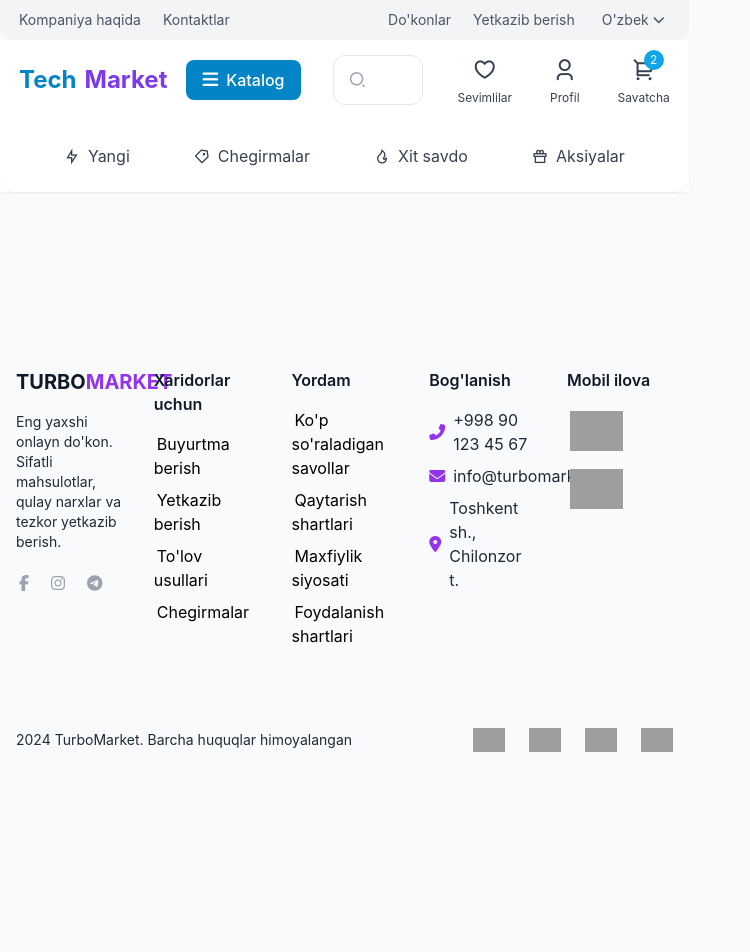
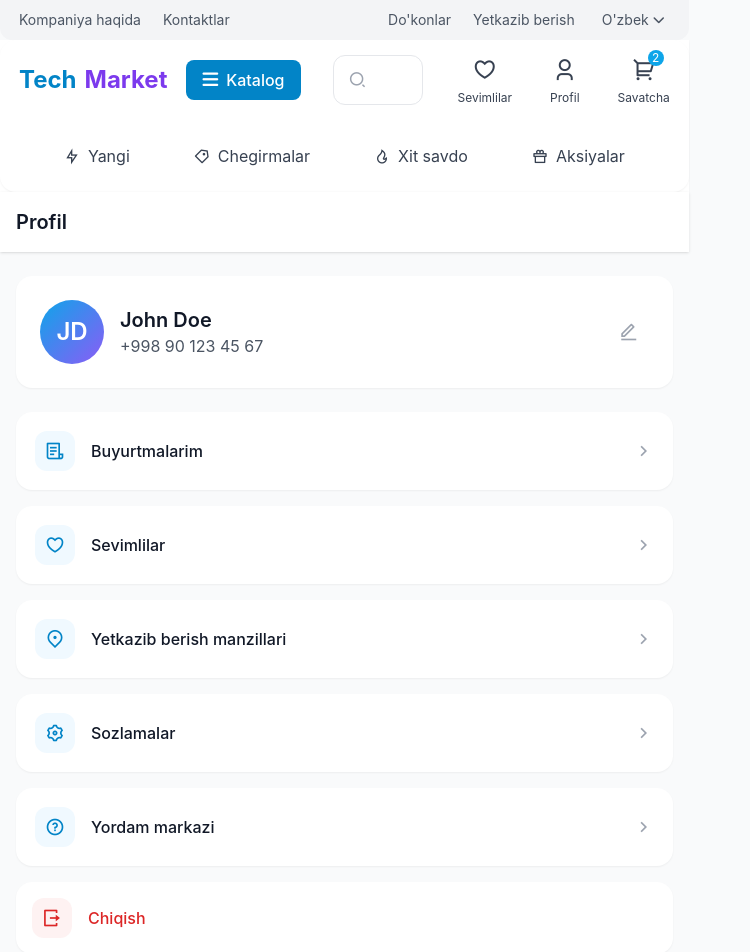
Before and after one commit to bahriddindeveloper96/techmarket, a Vue app: page /profile in a window 1280 px wide. Shown: the top 952 px of the page, without its empty margins (0-750 px from the left). Before the commit the page ends 800 px from the top, so only its background shows below. Built offline with nearby package versions, Linux system fonts and the light colour scheme; grey boxes are pictures that could not be loaded.

Commit message:
(bottom bar update)

```diff
--- a/src/components/Navbar.vue
+++ b/src/components/Navbar.vue
@@ -52,17 +52,17 @@
               <i class="ri-heart-3-line text-2xl"></i>
               <span class="text-xs mt-1">{{ $t('nav.favorites') }}</span>
             </a>
-            <a href="#" class="flex flex-col items-center text-gray-700 hover:text-primary-600 transition-colors">
+            <router-link to="/profile" class="flex flex-col items-center text-gray-700 hover:text-primary-600 transition-colors">
               <i class="ri-user-3-line text-2xl"></i>
               <span class="text-xs mt-1">{{ $t('nav.profile') }}</span>
-            </a>
-            <a href="#" class="flex flex-col items-center text-gray-700 hover:text-primary-600 transition-colors">
+            </router-link>
+            <router-link to="/cart" class="flex flex-col items-center text-gray-700 hover:text-primary-600 transition-colors">
               <div class="relative">
                 <i class="ri-shopping-cart-2-line text-2xl"></i>
-                <span class="absolute -top-1 -right-2 bg-primary-500 text-white text-xs w-5 h-5 flex items-center justify-center rounded-full">2</span>
+                <span class="absolute -top-1 -right-2 bg-primary-500 text-white text-xs w-4 h-4 rounded-full flex items-center justify-center">2</span>
               </div>
               <span class="text-xs mt-1">{{ $t('nav.cart') }}</span>
-            </a>
+            </router-link>
           </div>
         </div>
 
@@ -131,13 +131,13 @@
     <div class="fixed bottom-0 left-0 right-0 md:hidden z-50">
       <div class="bg-white shadow-t-lg border-t border-gray-200 rounded-t-xl">
         <div class="grid grid-cols-5 h-16">
-          <a href="#" class="group relative flex flex-col items-center justify-center py-2">
+          <router-link to="/" class="group relative flex flex-col items-center justify-center py-2">
             <div class="absolute -top-5 left-1/2 -translate-x-1/2 w-10 h-10 bg-gradient-to-br from-primary-500 to-accent-500 rounded-xl flex items-center justify-center shadow-md transform transition-all duration-300 scale-0 opacity-0 group-hover:scale-100 group-hover:opacity-100">
               <i class="ri-store-2-line text-white text-lg"></i>
             </div>
             <i class="ri-store-2-line text-2xl mb-1 text-gray-600 group-hover:text-primary-600 transition-colors duration-300"></i>
             <span class="text-xs font-medium text-gray-600 group-hover:text-primary-600 transition-colors duration-300">{{ $t('nav.home') }}</span>
-          </a>
+          </router-link>
           <a href="#" class="group relative flex flex-col items-center justify-center py-2">
             <div class="absolute -top-5 left-1/2 -translate-x-1/2 w-10 h-10 bg-gradient-to-br from-primary-500 to-accent-500 rounded-xl flex items-center justify-center shadow-md transform transition-all duration-300 scale-0 opacity-0 group-hover:scale-100 group-hover:opacity-100">
               <i class="ri-apps-2-line text-white text-lg"></i>
@@ -152,20 +152,26 @@
             <i class="ri-heart-3-line text-2xl mb-1 text-gray-600 group-hover:text-primary-600 transition-colors duration-300"></i>
             <span class="text-xs font-medium text-gray-600 group-hover:text-primary-600 transition-colors duration-300">{{ $t('nav.favorites') }}</span>
           </a>
-          <a href="#" class="group relative flex flex-col items-center justify-center py-2">
+          <router-link to="/cart" class="group relative flex flex-col items-center justify-center py-2">
             <div class="absolute -top-5 left-1/2 -translate-x-1/2 w-10 h-10 bg-gradient-to-br from-primary-500 to-accent-500 rounded-xl flex items-center justify-center shadow-md transform transition-all duration-300 scale-0 opacity-0 group-hover:scale-100 group-hover:opacity-100">
               <i class="ri-shopping-cart-2-line text-white text-lg"></i>
             </div>
-            <i class="ri-shopping-cart-2-line text-2xl mb-1 text-gray-600 group-hover:text-primary-600 transition-colors duration-300"></i>
+            <div class="relative">
+              <i class="ri-shopping-cart-2-line text-2xl mb-1 text-gray-600 group-hover:text-primary-600 transition-colors duration-300"></i>
+              <span class="absolute -top-1 -right-2 bg-primary-500 text-white text-xs w-4 h-4 rounded-full flex items-center justify-center">2</span>
+            </div>
             <span class="text-xs font-medium text-gray-600 group-hover:text-primary-600 transition-colors duration-300">{{ $t('nav.cart') }}</span>
-          </a>
-          <a href="#" class="group relative flex flex-col items-center justify-center py-2">
+          </router-link>
+          <router-link
+            to="/profile"
+            class="group relative flex flex-col items-center justify-center py-2"
+          >
             <div class="absolute -top-5 left-1/2 -translate-x-1/2 w-10 h-10 bg-gradient-to-br from-primary-500 to-accent-500 rounded-xl flex items-center justify-center shadow-md transform transition-all duration-300 scale-0 opacity-0 group-hover:scale-100 group-hover:opacity-100">
               <i class="ri-user-3-line text-white text-lg"></i>
             </div>
             <i class="ri-user-3-line text-2xl mb-1 text-gray-600 group-hover:text-primary-600 transition-colors duration-300"></i>
             <span class="text-xs font-medium text-gray-600 group-hover:text-primary-600 transition-colors duration-300">{{ $t('nav.profile') }}</span>
-          </a>
+          </router-link>
         </div>
       </div>
     </div>
--- /dev/null
+++ b/src/components/Profile.vue
@@ -0,0 +1,101 @@
+<template>
+  <div class="min-h-screen bg-gray-50">
+    <!-- Header -->
+    <div class="bg-white shadow">
+      <div class="container mx-auto px-4 py-4">
+        <h1 class="text-xl font-semibold text-gray-900">{{ $t('profile.title') }}</h1>
+      </div>
+    </div>
+
+    <!-- Profile Content -->
+    <div class="container mx-auto px-4 py-6">
+      <!-- User Info Card -->
+      <div class="bg-white rounded-2xl shadow-sm p-6 mb-6">
+        <div class="flex items-center">
+          <div class="w-16 h-16 rounded-full bg-gradient-to-br from-primary-500 to-accent-500 flex items-center justify-center text-white text-2xl font-semibold">
+            JD
+          </div>
+          <div class="ml-4">
+            <h2 class="text-xl font-semibold text-gray-900">John Doe</h2>
+            <p class="text-gray-600">+998 90 123 45 67</p>
+          </div>
+          <button class="ml-auto w-10 h-10 flex items-center justify-center text-gray-400 hover:text-primary-600 rounded-xl hover:bg-primary-50">
+            <i class="ri-edit-line text-xl"></i>
+          </button>
+        </div>
+      </div>
+
+      <!-- Menu Items -->
+      <div class="space-y-4">
+        <!-- Orders -->
+        <a href="#" class="block bg-white rounded-2xl shadow-sm">
+          <div class="p-4 flex items-center">
+            <div class="w-10 h-10 rounded-xl bg-primary-50 flex items-center justify-center text-primary-600">
+              <i class="ri-file-list-3-line text-xl"></i>
+            </div>
+            <span class="ml-4 text-gray-900 font-medium">{{ $t('profile.orders') }}</span>
+            <i class="ri-arrow-right-s-line text-xl text-gray-400 ml-auto"></i>
+          </div>
+        </a>
+
+        <!-- Favorites -->
+        <a href="#" class="block bg-white rounded-2xl shadow-sm">
+          <div class="p-4 flex items-center">
+            <div class="w-10 h-10 rounded-xl bg-primary-50 flex items-center justify-center text-primary-600">
+              <i class="ri-heart-3-line text-xl"></i>
+            </div>
+            <span class="ml-4 text-gray-900 font-medium">{{ $t('profile.favorites') }}</span>
+            <i class="ri-arrow-right-s-line text-xl text-gray-400 ml-auto"></i>
+          </div>
+        </a>
+
+        <!-- Addresses -->
+        <a href="#" class="block bg-white rounded-2xl shadow-sm">
+          <div class="p-4 flex items-center">
+            <div class="w-10 h-10 rounded-xl bg-primary-50 flex items-center justify-center text-primary-600">
+              <i class="ri-map-pin-2-line text-xl"></i>
+            </div>
+            <span class="ml-4 text-gray-900 font-medium">{{ $t('profile.addresses') }}</span>
+            <i class="ri-arrow-right-s-line text-xl text-gray-400 ml-auto"></i>
+          </div>
+        </a>
+
+        <!-- Settings -->
+        <a href="#" class="block bg-white rounded-2xl shadow-sm">
+          <div class="p-4 flex items-center">
+            <div class="w-10 h-10 rounded-xl bg-primary-50 flex items-center justify-center text-primary-600">
+              <i class="ri-settings-3-line text-xl"></i>
+            </div>
+            <span class="ml-4 text-gray-900 font-medium">{{ $t('profile.settings') }}</span>
+            <i class="ri-arrow-right-s-line text-xl text-gray-400 ml-auto"></i>
+          </div>
+        </a>
+
+        <!-- Help Center -->
+        <a href="#" class="block bg-white rounded-2xl shadow-sm">
+          <div class="p-4 flex items-center">
+            <div class="w-10 h-10 rounded-xl bg-primary-50 flex items-center justify-center text-primary-600">
+              <i class="ri-question-line text-xl"></i>
+            </div>
+            <span class="ml-4 text-gray-900 font-medium">{{ $t('profile.help') }}</span>
+            <i class="ri-arrow-right-s-line text-xl text-gray-400 ml-auto"></i>
+          </div>
+        </a>
+
+        <!-- Logout -->
+        <button class="w-full bg-white rounded-2xl shadow-sm">
+          <div class="p-4 flex items-center">
+            <div class="w-10 h-10 rounded-xl bg-red-50 flex items-center justify-center text-red-600">
+              <i class="ri-logout-box-r-line text-xl"></i>
+            </div>
+            <span class="ml-4 text-red-600 font-medium">{{ $t('profile.logout') }}</span>
+          </div>
+        </button>
+      </div>
+    </div>
+  </div>
+</template>
+
+<script setup>
+// Component logic will be added here
+</script>
--- a/src/i18n/index.js
+++ b/src/i18n/index.js
@@ -25,6 +25,15 @@ const messages = {
       cart: 'Cart',
       login: 'Login',
       register: 'Register'
+    },
+    profile: {
+      title: 'Profile',
+      settings: 'Settings',
+      orders: 'My Orders',
+      favorites: 'Favorites',
+      addresses: 'Delivery Addresses',
+      help: 'Help Center',
+      logout: 'Log Out'
     }
   },
   ru: {
@@ -51,6 +60,15 @@ const messages = {
       cart: 'Корзина',
       login: 'Войти',
       register: 'Регистрация'
+    },
+    profile: {
+      title: 'Профиль',
+      settings: 'Настройки',
+      orders: 'Мои заказы',
+      favorites: 'Избранное',
+      addresses: 'Адреса доставки',
+      help: 'Центр помощи',
+      logout: 'Выйти'
     }
   },
   uz: {
@@ -77,6 +95,15 @@ const messages = {
       cart: 'Savatcha',
       login: 'Kirish',
       register: 'Ro\'yxatdan o\'tish'
+    },
+    profile: {
+      title: 'Profil',
+      settings: 'Sozlamalar',
+      orders: 'Buyurtmalarim',
+      favorites: 'Sevimlilar',
+      addresses: 'Yetkazib berish manzillari',
+      help: 'Yordam markazi',
+      logout: 'Chiqish'
     }
   }
 }
--- a/src/router/index.js
+++ b/src/router/index.js
@@ -4,6 +4,7 @@ import CategoryView from '../views/CategoryView.vue'
 import ProductDetail from '../views/ProductDetail.vue'
 import CartView from '../views/CartView.vue'
 import CheckoutView from '../views/CheckoutView.vue'
+import Profile from '../components/Profile.vue'
 
 const router = createRouter({
   history: createWebHistory(import.meta.env.BASE_URL),
@@ -32,6 +33,11 @@ const router = createRouter({
       path: '/checkout',
       name: 'checkout',
       component: CheckoutView
+    },
+    {
+      path: '/profile',
+      name: 'profile',
+      component: Profile
     }
   ]
 })
```
